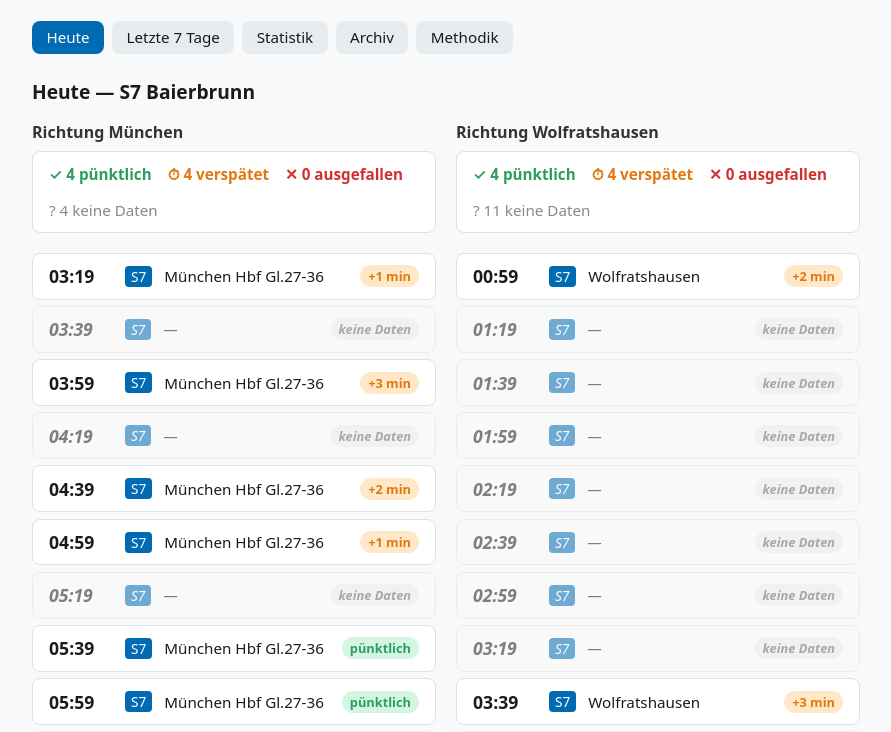
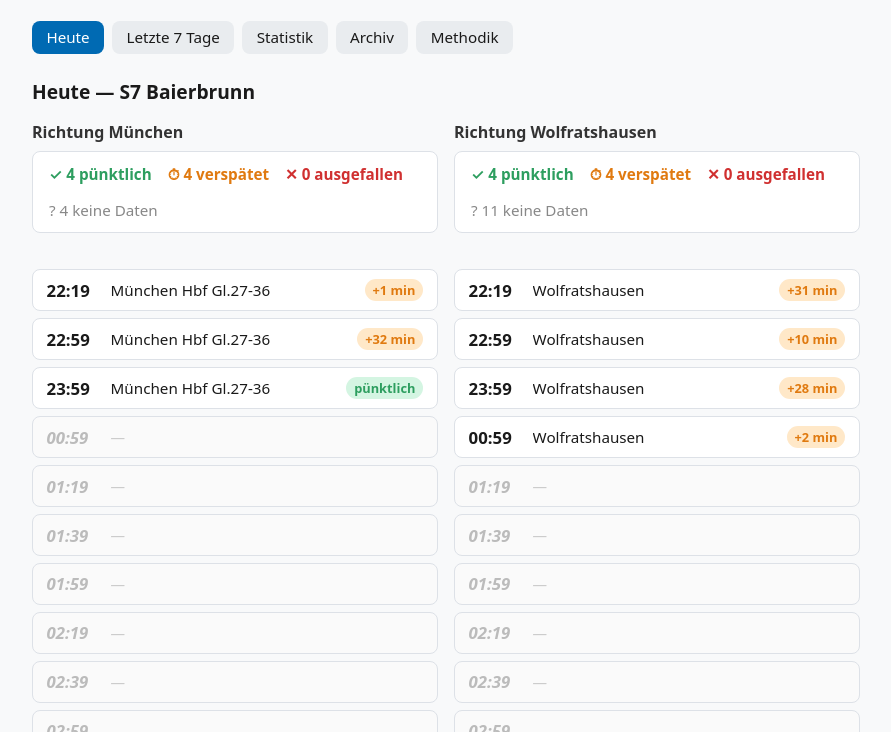
Before and after one commit to s7bb/s7bb.github.io, a website built with Vite: page site/index.html in a window 1280 px wide. Shown: the part 68-800 px from the top of the page, without its empty margins (194-1085 px from the left). Built offline with nearby package versions, Linux system fonts and the light colour scheme.

Commit message:
feat(today): align both directions on shared time grid + dev container (#26)
Two user-facing changes plus a developer tool:

- Heute view now lines up München and Wolfratshausen side-by-side by
  scheduled time. Each pair of trains shares a horizontal row; when one
  direction has no train at a slot (e.g. early-morning Wolfratshausen-only
  service) the other column shows a placeholder so the rest of the day
  stays aligned.
- Scheduled times now match the public S7 timetable (x:00, x:20, x:40)
  instead of being one minute earlier (x:19, x:39, x:59). The fetcher
  switched from planned arrival to planned departure as the source of
  truth, which is what passengers see on the Bahn schedule.
- Heute view stops rendering "keine Daten" rows for non-operational
  hours and for stale data. Expected slots are constrained to the
  viewer's current Europe/Berlin date and to slots whose scheduled
  time has already passed.
- Today's aggregate uses the Europe/Berlin local date so late-evening
  trains are bucketed into the correct day.

For local browser debugging, a new s7bb-site-dev compose service runs
the Vite dev server in a container at localhost:5173. Its entrypoint
shifts the bundled data file's times +1 minute (so the pre-fix data
file matches the new departure-time semantics) and exports VITE_DEV_NOW
from generated_at so the today filters treat the bundled data as live.

Co-authored-by: Claude Opus 4.7 (1M context) <noreply@anthropic.com>

```diff
--- a/site/src/data.ts
+++ b/site/src/data.ts
@@ -67,27 +67,70 @@ export interface SlotRow {
   record: Arrival | null;  // null = missing / no data
 }
 
+export interface UnifiedSlotRow {
+  slot: string;
+  muenchen: Arrival | null;
+  wolfratshausen: Arrival | null;
+}
+
+/** Time-keyed union of both directions: rows align on shared scheduled time;
+ *  a direction with no train at a slot gets a null cell (rendered as empty). */
+export function unifiedTodayRows(data: S7Data): UnifiedSlotRow[] {
+  const m = arrivalsByDirection(data, "muenchen");
+  const w = arrivalsByDirection(data, "wolfratshausen");
+  const byTime = new Map<string, UnifiedSlotRow>();
+  const ensure = (slot: string) => {
+    let r = byTime.get(slot);
+    if (!r) {
+      r = { slot, muenchen: null, wolfratshausen: null };
+      byTime.set(slot, r);
+    }
+    return r;
+  };
+  for (const r of m) ensure(r.slot).muenchen = r.record;
+  for (const r of w) ensure(r.slot).wolfratshausen = r.record;
+  return [...byTime.values()].sort((a, b) => a.slot.localeCompare(b.slot));
+}
+
+function berlinDate(iso: string | Date): string {
+  const d = typeof iso === "string" ? new Date(iso) : iso;
+  return new Intl.DateTimeFormat("en-CA", {
+    timeZone: "Europe/Berlin",
+    year: "numeric", month: "2-digit", day: "2-digit",
+  }).format(d);
+}
+
+// Dev override: when VITE_DEV_NOW is set (only in dev), pretend it's that
+// instant. Lets the docker-compose dev container exercise the today page
+// against the latest.json checked into the repo, even when its dates are
+// in the past relative to wall-clock now.
+function nowForFiltering(): Date {
+  const override = import.meta.env.VITE_DEV_NOW as string | undefined;
+  return override ? new Date(override) : new Date();
+}
+
 export function arrivalsByDirection(data: S7Data, bucket: "muenchen" | "wolfratshausen"): SlotRow[] {
-  const today = new Date().toISOString().slice(0, 10);
+  const now = nowForFiltering();
+  const today = berlinDate(now);
+
   const observed = data.arrivals.filter(
-    (a) => a.direction_bucket === bucket && a.scheduled_time.startsWith(today),
+    (a) =>
+      a.direction_bucket === bucket &&
+      berlinDate(a.scheduled_time) === today,
   );
-  const observedTimes = new Set(observed.map((a) => a.scheduled_time.slice(0, 19)));
 
-  const slots = (data.expected_slots?.today?.[bucket] ?? []).map((s) => s.slice(0, 19));
+  // Only include slots whose scheduled time is on Berlin "today" AND already past.
+  // Drops stale slots from previous days and avoids "keine Daten" for future trains.
+  const slots = (data.expected_slots?.today?.[bucket] ?? [])
+    .filter((s) => berlinDate(s) === today && new Date(s) <= now)
+    .map((s) => s.slice(0, 19));
+
   const allSlots = new Set([...slots, ...observed.map((a) => a.scheduled_time.slice(0, 19))]);
   const recordByTime = new Map(observed.map((a) => [a.scheduled_time.slice(0, 19), a]));
 
   return [...allSlots]
     .sort()
-    .map((slot) => ({
-      slot,
-      record: recordByTime.get(slot) ?? (observedTimes.has(slot) ? null : null),
-    }))
-    .map((row) => ({
-      slot: row.slot,
-      record: recordByTime.get(row.slot) ?? null,
-    }));
+    .map((slot) => ({ slot, record: recordByTime.get(slot) ?? null }));
 }
 
 export function last7DaysByDay(
--- a/site/src/pages/today.ts
+++ b/site/src/pages/today.ts
@@ -1,5 +1,5 @@
-import type { S7Data } from "../data.js";
-import { arrivalsByDirection, directionLabel, escapeHtml } from "../data.js";
+import type { S7Data, UnifiedSlotRow, DirectionAggregate } from "../data.js";
+import { unifiedTodayRows, escapeHtml } from "../data.js";
 import type { Arrival } from "../data.js";
 
 function formatTime(iso: string): string {
@@ -19,57 +19,61 @@ function statusBadge(a: Arrival): string {
   return `<span class="badge badge--ok">pünktlich</span>`;
 }
 
-function renderDirectionColumn(data: S7Data, bucket: "muenchen" | "wolfratshausen"): string {
-  const rows = arrivalsByDirection(data, bucket);
-  const agg = data.aggregates.today.by_direction[bucket];
-  const label = directionLabel(bucket);
-
-  const summaryItems = [
+function summaryBar(agg: DirectionAggregate): string {
+  return [
     `<span class="summary-item summary-item--ok">✓ ${agg.on_time} pünktlich</span>`,
     `<span class="summary-item summary-item--late">⏱ ${agg.late} verspätet</span>`,
     `<span class="summary-item summary-item--cancelled">✕ ${agg.cancelled} ausgefallen</span>`,
     agg.missing > 0 ? `<span class="summary-item summary-item--missing">? ${agg.missing} keine Daten</span>` : "",
   ].filter(Boolean).join("");
+}
 
-  const rowsHtml = rows.map(({ slot, record }) => {
-    if (!record) {
-      return `
-        <div class="arrival-row arrival-row--missing">
-          <span class="arrival-time">${formatTime(slot)}</span>
-          <span class="arrival-line">S7</span>
-          <span class="arrival-direction">—</span>
-          <span class="badge badge--missing">keine Daten</span>
-        </div>`;
-    }
+function rowFor(slot: string, a: Arrival | null): string {
+  const time = formatTime(slot);
+  if (!a) {
     return `
-      <div class="arrival-row ${record.cancelled ? "arrival-row--cancelled" : ""}">
-        <span class="arrival-time">${formatTime(record.scheduled_time)}</span>
-        <span class="arrival-line">S7</span>
-        <span class="arrival-direction">${escapeHtml(record.direction)}</span>
-        ${statusBadge(record)}
-        ${record.reason ? `<span class="arrival-reason">${escapeHtml(record.reason)}</span>` : ""}
+      <div class="arrival-row arrival-row--empty">
+        <span class="arrival-time">${time}</span>
+        <span class="arrival-empty">—</span>
       </div>`;
-  }).join("");
+  }
+  const cancelledCls = a.cancelled ? " arrival-row--cancelled" : "";
+  return `
+    <div class="arrival-row${cancelledCls}">
+      <span class="arrival-time">${time}</span>
+      <span class="arrival-direction">${escapeHtml(a.direction)}</span>
+      ${statusBadge(a)}
+      ${a.reason ? `<span class="arrival-reason">${escapeHtml(a.reason)}</span>` : ""}
+    </div>`;
+}
 
-  return `
-    <section class="direction-col">
-      <h3>Richtung ${label}</h3>
-      <div class="summary-bar">${summaryItems}</div>
-      <div class="arrival-list">
-        ${rows.length ? rowsHtml : "<p>Keine Daten für heute.</p>"}
-      </div>
-    </section>`;
+function renderRows(rows: UnifiedSlotRow[]): string {
+  // Two cells per slot in row-major order so the outer 2-col grid pairs
+  // München (left) and Wolfratshausen (right) at the same vertical row.
+  return rows
+    .map((r) => rowFor(r.slot, r.muenchen) + rowFor(r.slot, r.wolfratshausen))
+    .join("");
 }
 
 export function renderToday(data: S7Data, container: HTMLElement): void {
   const agg = data.aggregates.today;
+  const rows = unifiedTodayRows(data);
 
   container.innerHTML = `
     <h2>Heute — S7 Baierbrunn</h2>
     <div class="today-grid">
-      ${renderDirectionColumn(data, "muenchen")}
-      ${renderDirectionColumn(data, "wolfratshausen")}
+      <div class="direction-col">
+        <h3>Richtung München</h3>
+        <div class="summary-bar">${summaryBar(agg.by_direction.muenchen)}</div>
+      </div>
+      <div class="direction-col">
+        <h3>Richtung Wolfratshausen</h3>
+        <div class="summary-bar">${summaryBar(agg.by_direction.wolfratshausen)}</div>
+      </div>
     </div>
+    ${rows.length
+      ? `<div class="today-rows">${renderRows(rows)}</div>`
+      : `<p>Keine Daten für heute.</p>`}
     <details class="today-combined">
       <summary>Gesamt heute: ${agg.total} Züge · Ø ${agg.avg_delay_min} min Verspätung</summary>
     </details>
--- a/site/src/style.css
+++ b/site/src/style.css
@@ -67,23 +67,39 @@ h3 { font-size: 1rem; margin-bottom: 0.5rem; color: #555; }
 .summary-item--late { color: var(--orange); font-weight: 600; }
 .summary-item--cancelled { color: var(--red); font-weight: 600; }
 
-/* Arrival list */
-.arrival-list { display: flex; flex-direction: column; gap: 0.4rem; }
+/* Arrival rows: two-column outer grid pairs München (left) and
+ * Wolfratshausen (right) at the same vertical row. The cells in
+ * each row stretch to a shared height (align-items: stretch) so the
+ * times stay aligned even when one direction's cell wraps. */
+.today-rows {
+  display: grid;
+  grid-template-columns: 1fr 1fr;
+  gap: 0.4rem 1rem;
+  align-items: stretch;
+  margin-bottom: 1rem;
+}
 .arrival-row {
   display: flex;
   align-items: center;
-  gap: 0.75rem;
+  gap: 0.5rem;
   background: #fff;
   border: 1px solid var(--border);
   border-radius: var(--radius);
-  padding: 0.65rem 1rem;
+  padding: 0.55rem 0.85rem;
   font-size: 0.95rem;
+  min-width: 0;
 }
 .arrival-row--cancelled { opacity: 0.6; text-decoration: line-through; }
-.arrival-time { font-weight: 700; font-size: 1.1rem; min-width: 4rem; font-variant-numeric: tabular-nums; }
-.arrival-line { background: #006ab3; color: #fff; border-radius: 4px; padding: 1px 6px; font-size: 0.85rem; }
-.arrival-direction { flex: 1; }
+.arrival-row--empty { background: #fafafa; color: #bbb; font-style: italic; }
+.arrival-time { font-weight: 700; font-size: 1.05rem; min-width: 3.5rem; font-variant-numeric: tabular-nums; }
+.arrival-direction { flex: 1; min-width: 0; overflow: hidden; text-overflow: ellipsis; white-space: nowrap; }
+.arrival-empty { color: #ccc; }
 .arrival-reason { font-size: 0.8rem; color: #888; }
+@media (max-width: 700px) {
+  .today-rows { gap: 0.3rem 0.4rem; }
+  .arrival-row { padding: 0.4rem 0.55rem; gap: 0.35rem; font-size: 0.85rem; }
+  .arrival-time { min-width: 3rem; font-size: 0.95rem; }
+}
 
 /* Badges */
 .badge { padding: 2px 8px; border-radius: 20px; font-size: 0.8rem; font-weight: 600; white-space: nowrap; }
@@ -107,10 +123,14 @@ h3 { font-size: 1rem; margin-bottom: 0.5rem; color: #555; }
 .reasons-box { background: #fff; border: 1px solid var(--border); border-radius: var(--radius); padding: 1rem; margin-top: 1rem; }
 .reasons-box ul { margin-left: 1.25rem; line-height: 1.9; }
 
-/* Today two-column layout */
-.today-grid { display: grid; grid-template-columns: 1fr 1fr; gap: 1.25rem; margin-bottom: 1rem; }
-@media (max-width: 700px) { .today-grid { grid-template-columns: 1fr; } }
-.direction-col h3 { font-size: 1rem; font-weight: 700; margin-bottom: 0.5rem; color: #333; }
+/* Today: per-direction summary on top, unified time-keyed table below.
+ * Column gap matches .today-rows so headers line up with data columns. */
+.today-grid { display: grid; grid-template-columns: 1fr 1fr; column-gap: 1rem; row-gap: 0.5rem; margin-bottom: 1rem; }
+.today-summary { display: grid; grid-template-columns: 1fr 1fr; column-gap: 1rem; row-gap: 0.5rem; margin-bottom: 1rem; }
+@media (max-width: 700px) {
+  .today-grid, .today-summary { grid-template-columns: 1fr; }
+}
+.direction-col h3, .today-summary-col h3 { font-size: 1rem; font-weight: 700; margin-bottom: 0.5rem; color: #333; }
 .today-combined { margin-top: 0.5rem; font-size: 0.85rem; color: #666; }
 .today-combined summary { cursor: pointer; }
 
```
Also changed, not shown: docker-compose.yml (+23 -0 lines), fetcher/tests/fixtures/changes_delayed.xml (+2 -0 lines), CHANGELOG.md, 4 other files.
